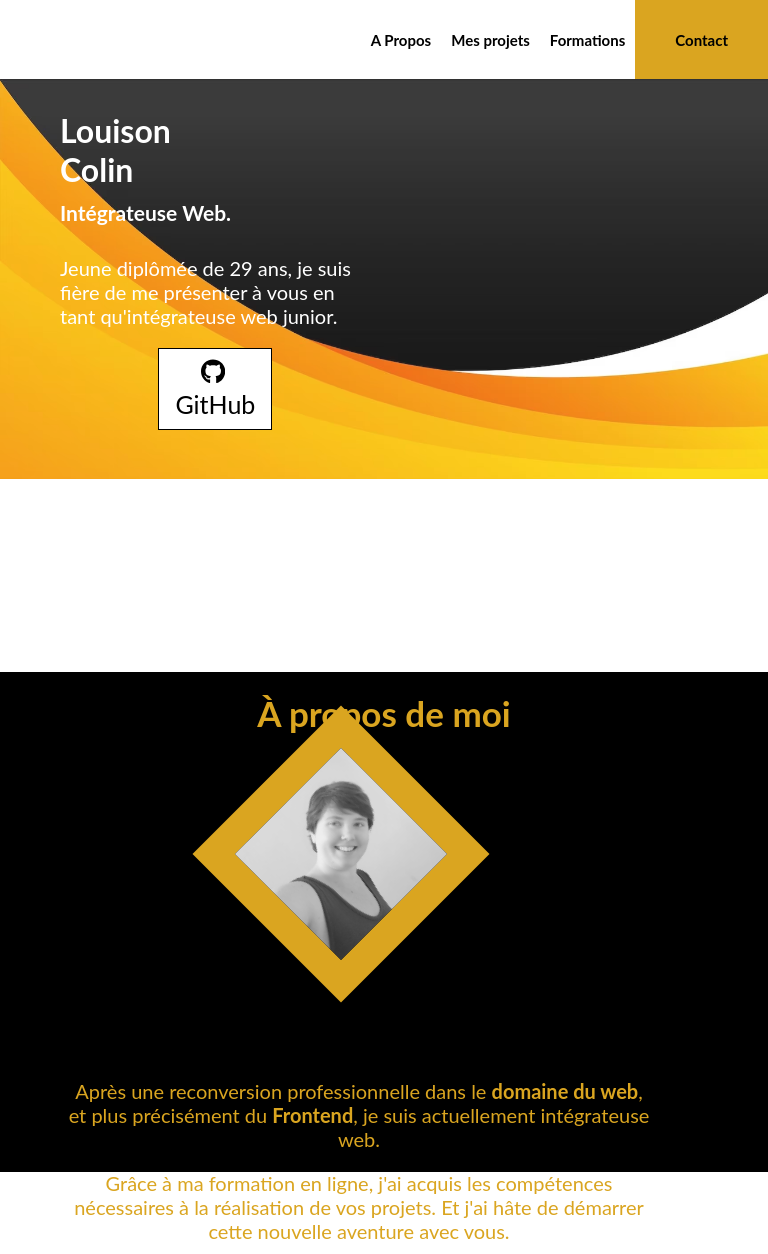
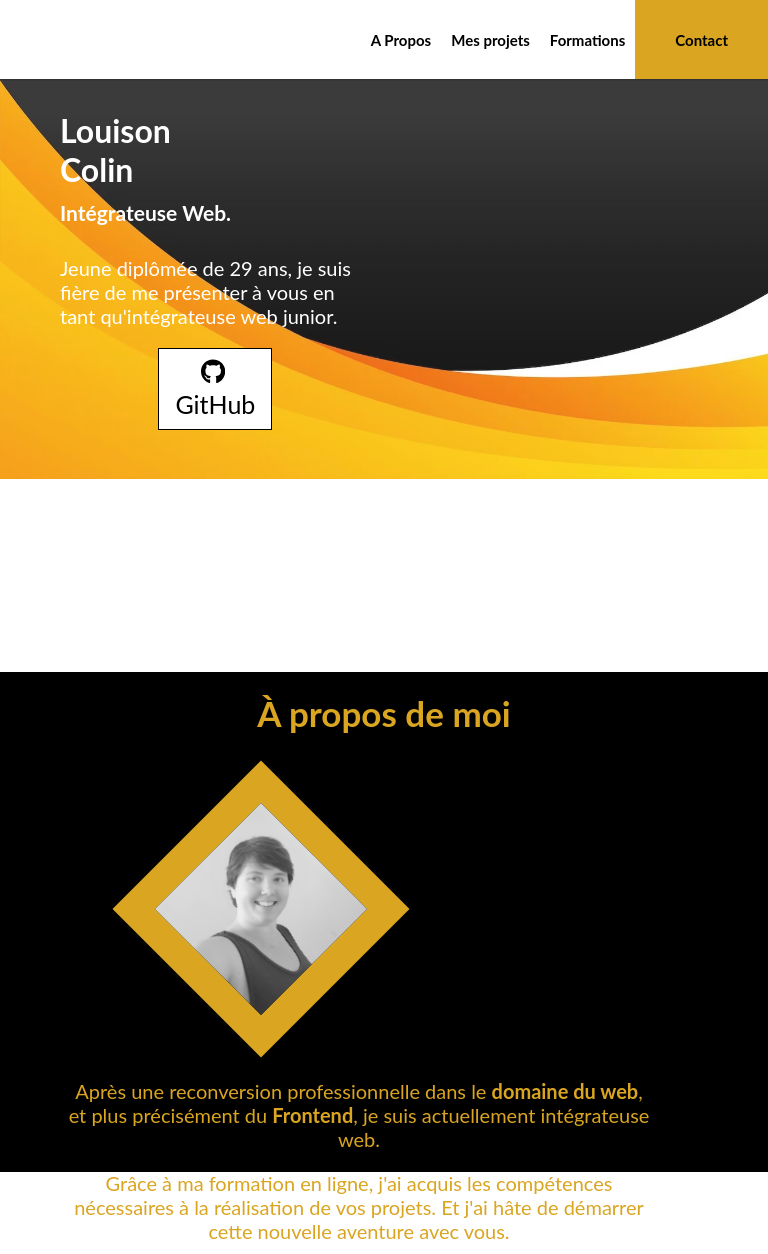
Before and after one commit to Boullay/Portfolio, a React (Create React App) app: page / in a window 768 px wide. Shown: the top 1254 px of the page. Built offline with nearby package versions, Linux system fonts and the light colour scheme.

Commit message:
Correction media

```diff
--- a/src/css/main.css
+++ b/src/css/main.css
@@ -373,7 +373,7 @@ hr {
     }
     #A-propos {
         width: 100%;
-        height: 620px;
+        height: 720px;
         margin-top: 190px;
     }
     ._title {
@@ -387,7 +387,7 @@ hr {
     }
     .Portrait {
         width: 150px;
-        left: 30%;
+        left: 17%;
         top: 30px;
     }
     ._text {
@@ -464,7 +464,7 @@ hr {
         top: 20px;
     }
     .Portrait {
-        top: -25px;
+        top: 30px;
     }
 
     .Block_portrait {
```
